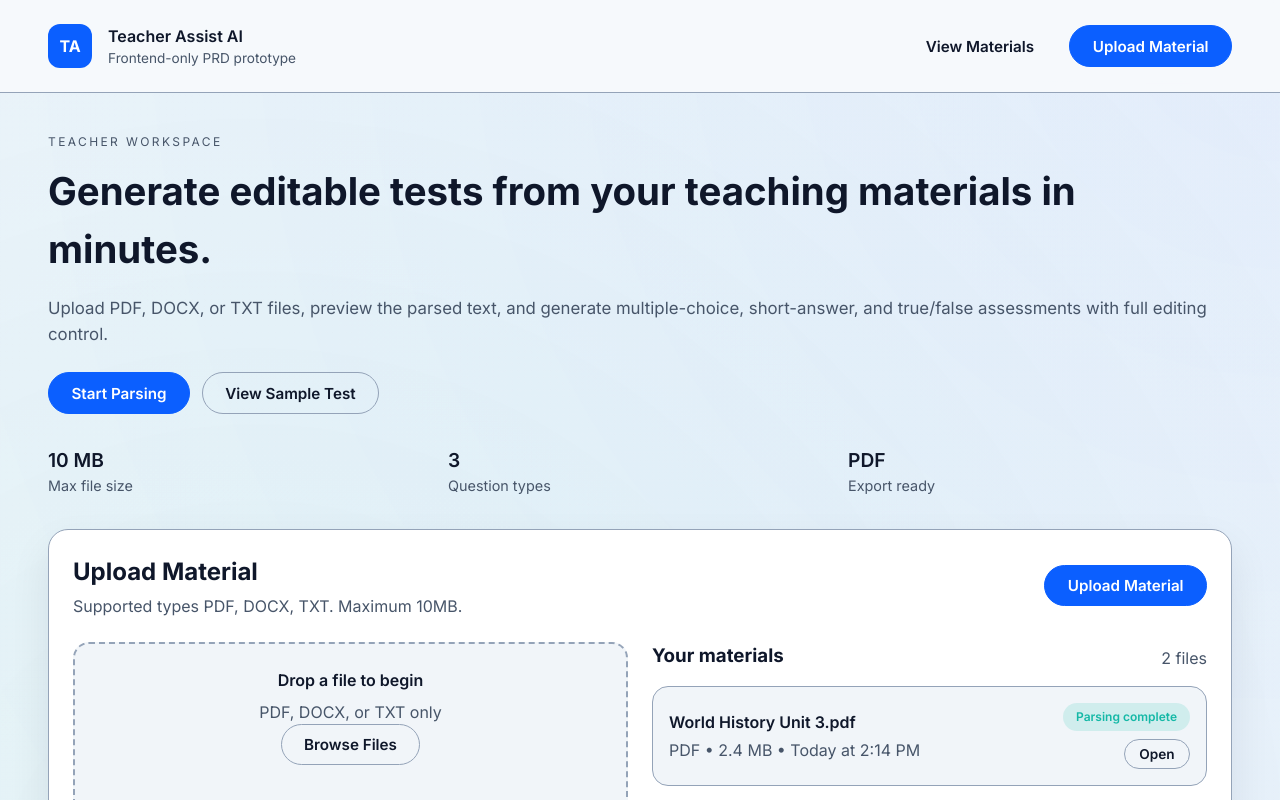
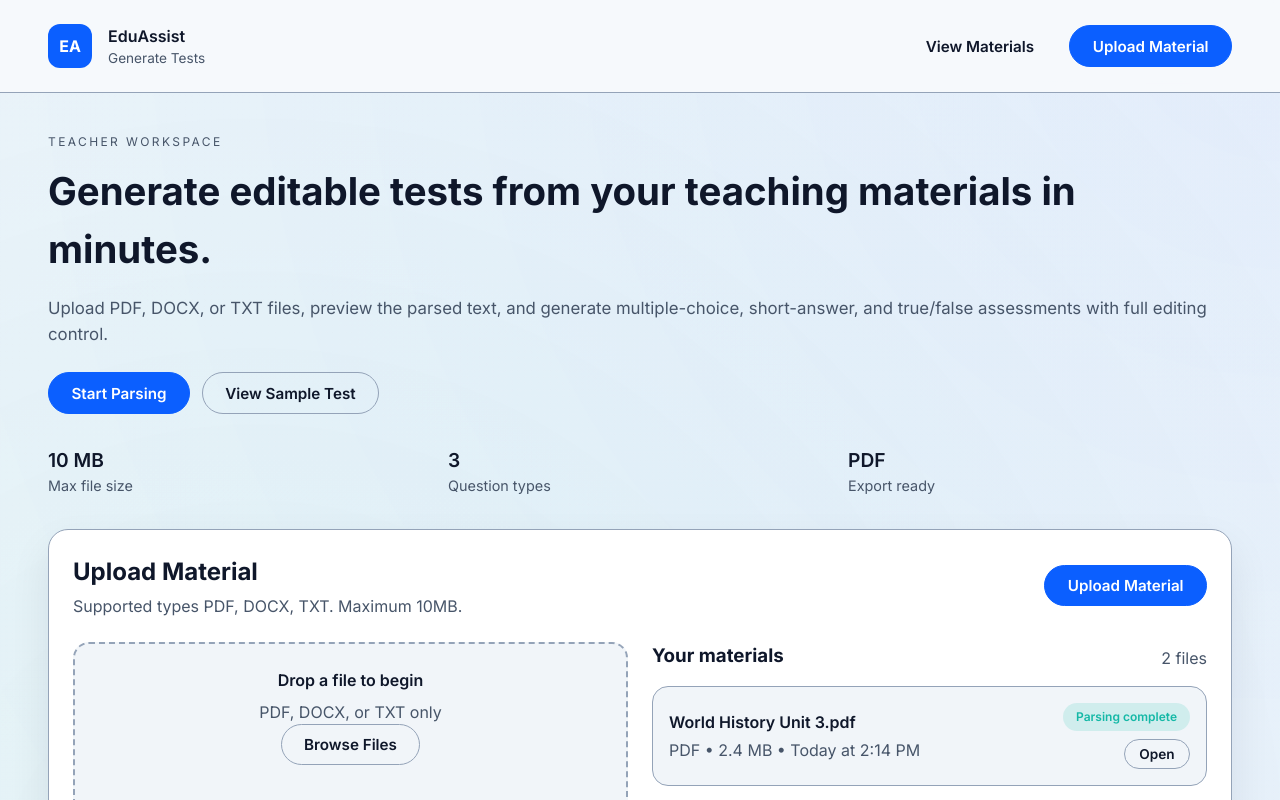
Before and after one commit to shahd803/EduAssist, a Next.js app: page / in a window 1280 px wide. Shown: the top 800 px of the page. Built offline with nearby package versions, Linux system fonts and the light colour scheme.

Commit message:
Naming issues fixed

```diff
--- a/src/components/Topbar.jsx
+++ b/src/components/Topbar.jsx
@@ -2,10 +2,10 @@ function Topbar() {
   return (
     <header className="topbar">
       <div className="brand">
-        <span className="brand-mark">TA</span>
+        <span className="brand-mark">EA</span>
         <div>
-          <p className="brand-title">Teacher Assist AI</p>
-          <p className="brand-subtitle">Frontend-only PRD prototype</p>
+          <p className="brand-title">EduAssist</p>
+          <p className="brand-subtitle">Generate Tests</p>
         </div>
       </div>
       <nav className="topbar-actions">
```
